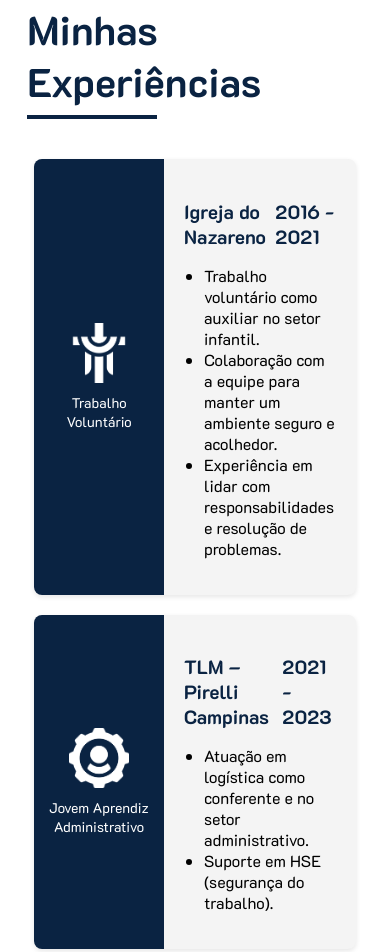
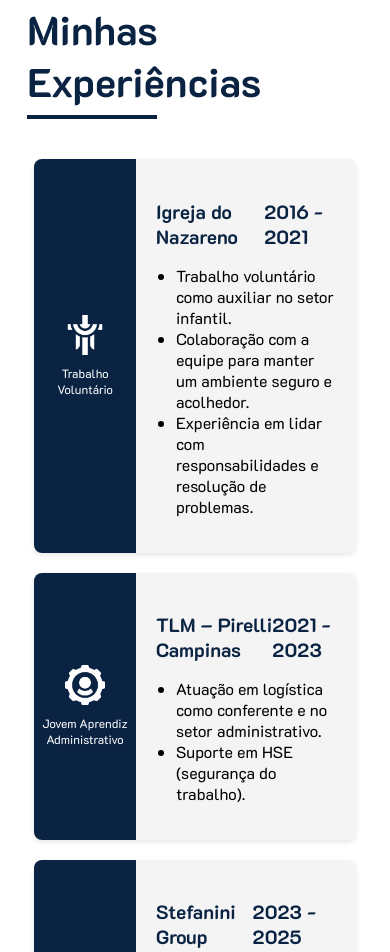
Before and after one commit to Johnizidro/Meu_Portifolio, a plain HTML site: page index.html in a window 390 px wide. Shown: the part 7568-8520 px from the top of the page. Drawn offline with Linux system fonts and the light colour scheme.

Commit message:
atualizações de responsividade

```diff
--- a/style.css
+++ b/style.css
@@ -1151,11 +1151,6 @@ hr {
     grid-template-columns: 1fr;
   }
 
-  .experience-container {
-    flex-direction: column;
-    gap: 20px;
-  }
-
   .experience-right {
     padding: 15px;
   }
@@ -1285,15 +1280,20 @@ hr {
 
 
 }
-.experience-icon {
-  width: 100px;
-  background: #0a2342;
-  color: #fff;
-  display: flex;
-  flex-direction: column;
-  align-items: center;
-  justify-content: center;
-  padding: 15px;
-  text-align: center;
+  /* Os cards empilham, mas cada card continua em 'row' */
+  .experience-container{ flex-direction: column; gap: 20px; }
+  .experience-card{ flex-direction: row; }
+
+  /* Largura igual para TODAS as faixas azuis no mobile */
+  .experience-icon{
+    flex: 0 0 90px;   /* ajuste aqui o valor que preferir */
+    min-width: 90px;
+    padding: 12px 6px;
+  }
+
+  .experience-icon img{ width: 40px; height: 40px; }
+  .experience-icon span{ font-size: 12px; }
+
+
+
 }
-}
```
